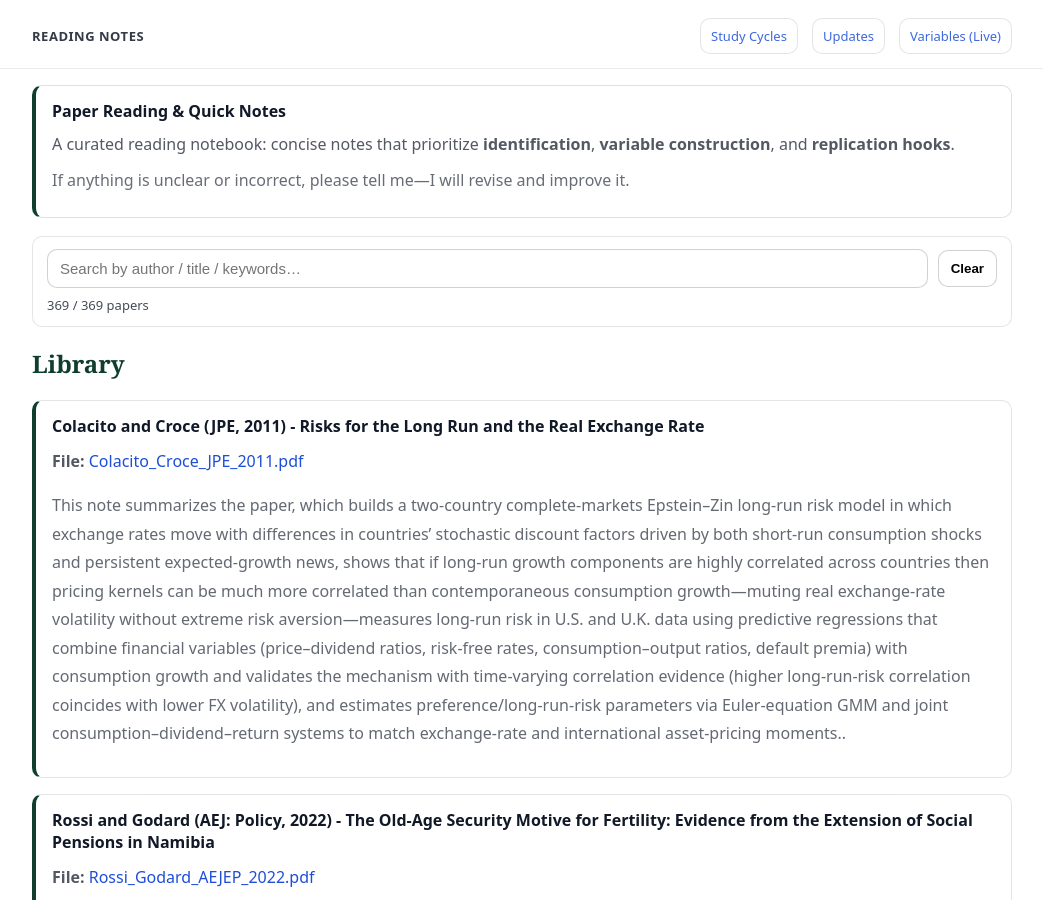
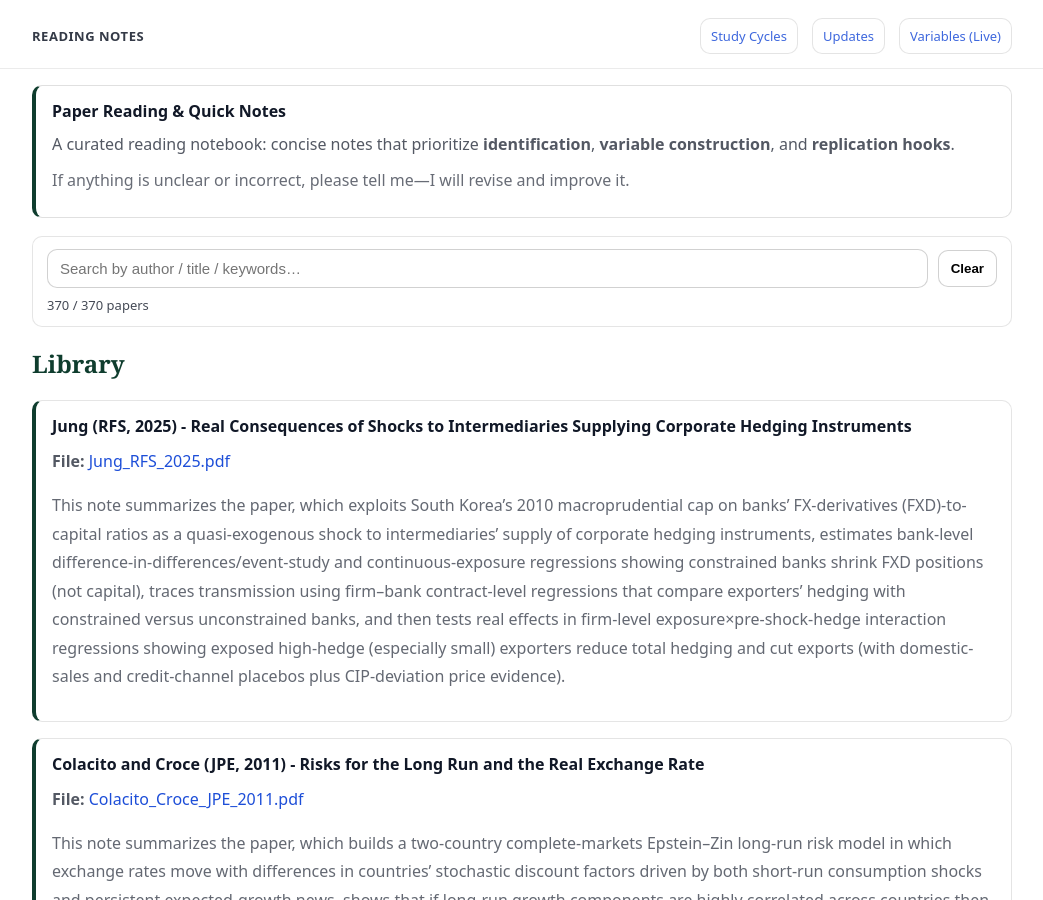
Before and after one commit to yaxinzn/study-archive, a Jekyll site: the page built from reading/index.md, in a window 1280 px wide and 900 px high. Shown: the whole window, without its empty margins (118-1161 px from the left). Built offline with Jekyll 4.4.1, drawn with Linux system fonts in a browser that asks for light colours.

Commit message:
Reading: add/update Jung_RFS_2025.pdf

```diff
--- a/_data/reading.yml
+++ b/_data/reading.yml
@@ -1,3 +1,7 @@
+- title: "Jung (RFS, 2025) - Real Consequences of Shocks to Intermediaries Supplying Corporate Hedging Instruments"
+  file: "Jung_RFS_2025.pdf"
+  desc: "This note summarizes the paper, which exploits South Korea’s 2010 macroprudential cap on banks’ FX-derivatives (FXD)-to-capital ratios as a quasi-exogenous shock to intermediaries’ supply of corporate hedging instruments, estimates bank-level difference-in-differences/event-study and continuous-exposure regressions showing constrained banks shrink FXD positions (not capital), traces transmission using firm–bank contract-level regressions that compare exporters’ hedging with constrained versus unconstrained banks, and then tests real effects in firm-level exposure×pre-shock-hedge interaction regressions showing exposed high-hedge (especially small) exporters reduce total hedging and cut exports (with domestic-sales and credit-channel placebos plus CIP-deviation price evidence)."
+
 - title: "Colacito and Croce (JPE, 2011) - Risks for the Long Run and the Real Exchange Rate"
   file: "Colacito_Croce_JPE_2011.pdf"
   desc: "This note summarizes the paper, which builds a two-country complete-markets Epstein–Zin long-run risk model in which exchange rates move with differences in countries’ stochastic discount factors driven by both short-run consumption shocks and persistent expected-growth news, shows that if long-run growth components are highly correlated across countries then pricing kernels can be much more correlated than contemporaneous consumption growth—muting real exchange-rate volatility without extreme risk aversion—measures long-run risk in U.S. and U.K. data using predictive regressions that combine financial variables (price–dividend ratios, risk-free rates, consumption–output ratios, default premia) with consumption growth and validates the mechanism with time-varying correlation evidence (higher long-run-risk correlation coincides with lower FX volatility), and estimates preference/long-run-risk parameters via Euler-equation GMM and joint consumption–dividend–return systems to match exchange-rate and international asset-pricing moments.."
```
Also changed, not shown: 1 other file.
